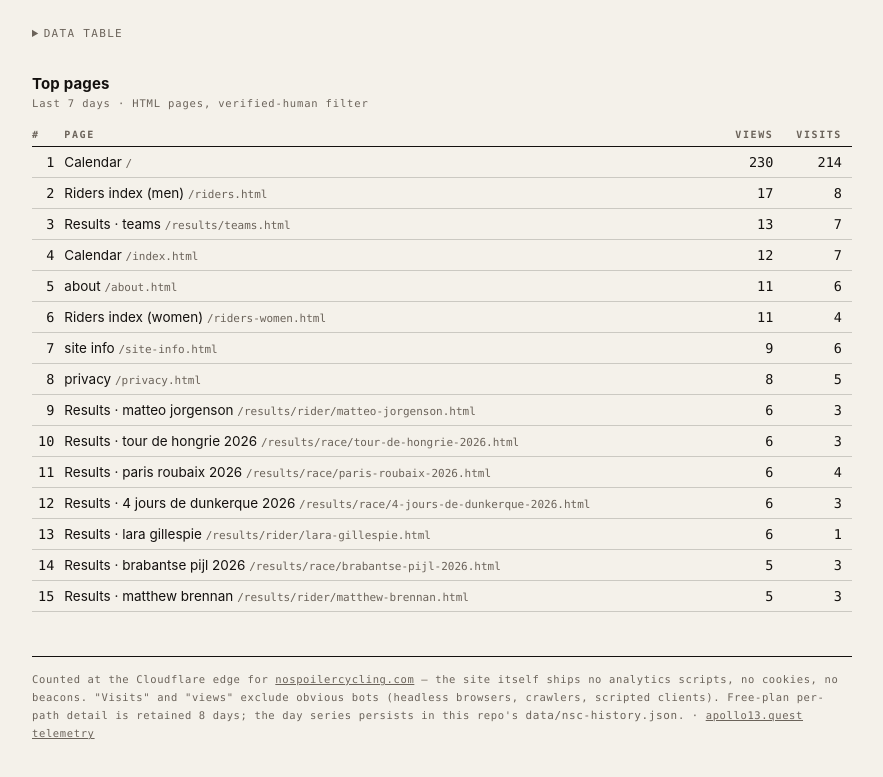
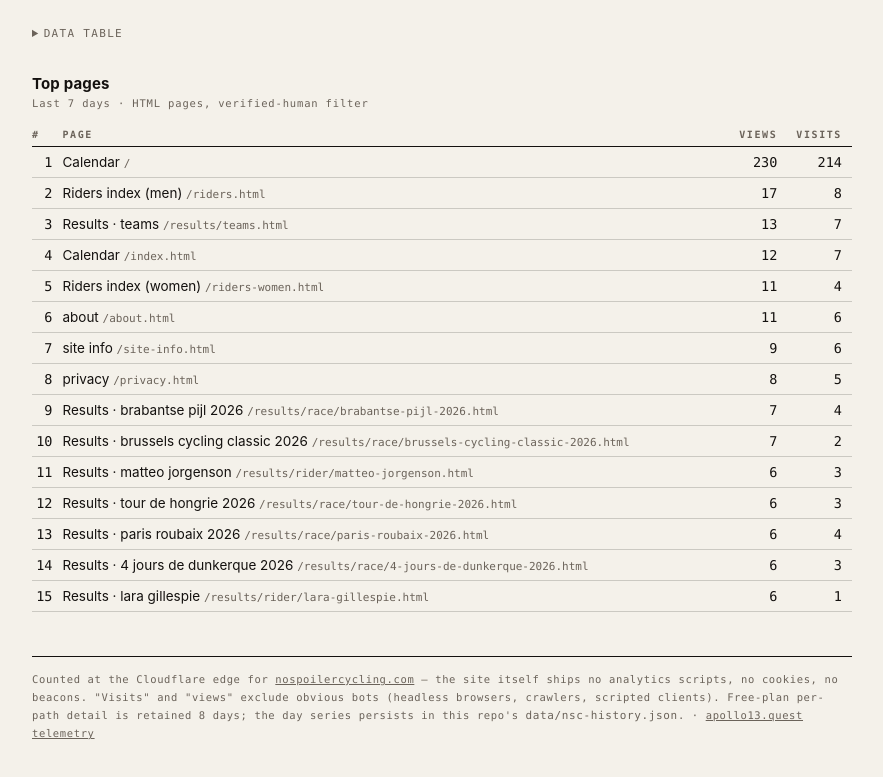
Before and after one commit to RobGruhl/apollo-telemetry, a plain HTML site: page nsc.html in a window 1280 px wide. Shown: the part 527-1304 px from the top of the page, without its empty margins (198-1081 px from the left). Drawn offline with Linux system fonts and the light colour scheme.

Commit message:
Telemetry refresh 2026-11-17T11:33Z

```diff
--- a/data/nsc-history.json
+++ b/data/nsc-history.json
@@ -89,7 +89,7 @@
   "2026-11-14": 424,
   "2026-11-15": 608,
   "2026-11-16": 548,
-  "2026-11-17": 245
+  "2026-11-17": 253
  },
  "views": {
   "2026-08-20": 832,
@@ -181,7 +181,7 @@
   "2026-11-14": 349,
   "2026-11-15": 620,
   "2026-11-16": 498,
-  "2026-11-17": 215
+  "2026-11-17": 221
  },
  "visits": {
   "2026-08-20": 674,
@@ -273,6 +273,6 @@
   "2026-11-14": 283,
   "2026-11-15": 440,
   "2026-11-16": 288,
-  "2026-11-17": 122
+  "2026-11-17": 124
  }
 }
--- a/nsc.html
+++ b/nsc.html
@@ -107,14 +107,14 @@
 <script>
   // ===== DATA:BEGIN ===== (regenerated by scripts/refresh.py — do not hand-edit between markers)
   const DATA = {
-  "snapshotUTC": "2026-11-17 11:03 UTC",
+  "snapshotUTC": "2026-11-17 11:33 UTC",
   "start": "2026-08-20",
   "yMax": 1000,
   "tiles": {
-    "visitsToday": 122,
-    "viewsToday": 215,
-    "uniquesToday": 245,
-    "visitsTotal": 29862
+    "visitsToday": 124,
+    "viewsToday": 221,
+    "uniquesToday": 253,
+    "visitsTotal": 29864
   },
   "days": [
     {
@@ -184,8 +184,8 @@
     },
     {
       "d": "Nov 17",
-      "visits": 122,
-      "views": 215
+      "visits": 124,
+      "views": 221
     }
   ],
   "pages": [
@@ -214,16 +214,16 @@
       "visits": 7
     },
     {
+      "path": "/riders-women.html",
+      "name": "Riders index (women)",
+      "views": 11,
+      "visits": 4
+    },
+    {
       "path": "/about.html",
       "name": "about",
       "views": 11,
       "visits": 6
-    },
-    {
-      "path": "/riders-women.html",
-      "name": "Riders index (women)",
-      "views": 11,
-      "visits": 4
     },
     {
       "path": "/site-info.html",
@@ -236,6 +236,18 @@
       "name": "privacy",
       "views": 8,
       "visits": 5
+    },
+    {
+      "path": "/results/race/brabantse-pijl-2026.html",
+      "name": "Results · brabantse pijl 2026",
+      "views": 7,
+      "visits": 4
+    },
+    {
+      "path": "/results/race/brussels-cycling-classic-2026.html",
+      "name": "Results · brussels cycling classic 2026",
+      "views": 7,
+      "visits": 2
     },
     {
       "path": "/results/rider/matteo-jorgenson.html",
@@ -266,18 +278,6 @@
       "name": "Results · lara gillespie",
       "views": 6,
       "visits": 1
-    },
-    {
-      "path": "/results/race/brabantse-pijl-2026.html",
-      "name": "Results · brabantse pijl 2026",
-      "views": 5,
-      "visits": 3
-    },
-    {
-      "path": "/results/rider/matthew-brennan.html",
-      "name": "Results · matthew brennan",
-      "views": 5,
-      "visits": 3
     }
   ]
 };
```
Also changed, not shown: index.html (+5 -5 lines).
